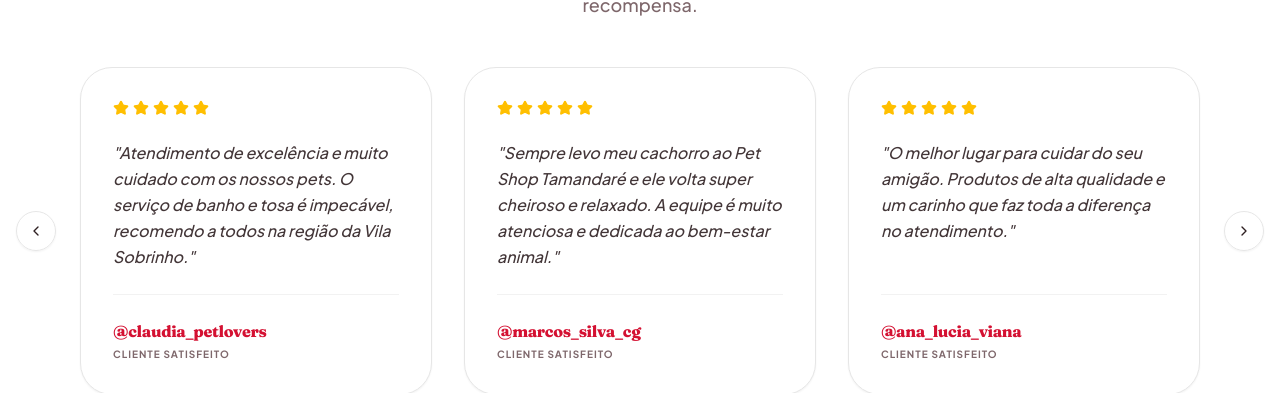
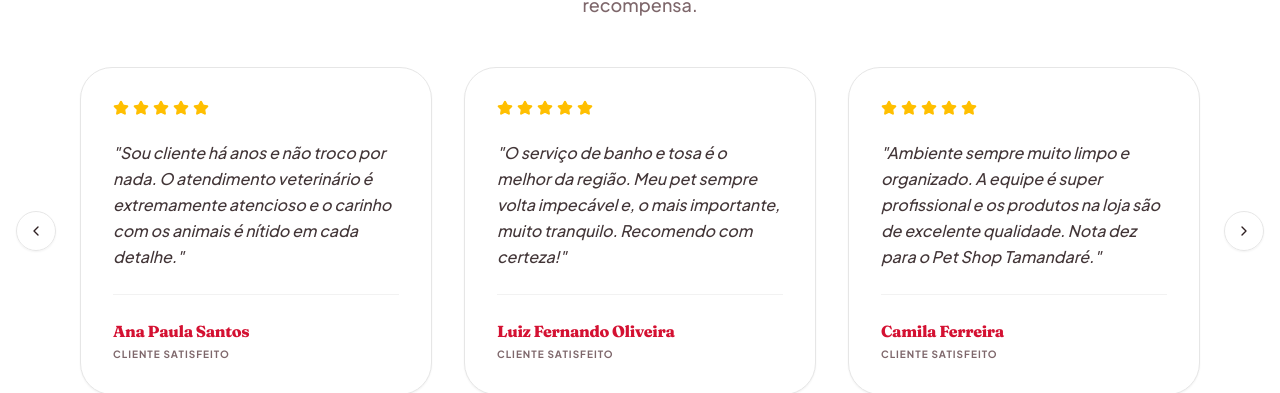
Before and after one commit to gkengenharia067-collab/remix-tamandare, a React (Vite) app: page / in a window 1280 px wide. Shown: the part 4797-5190 px from the top of the page. Built offline with nearby package versions, Linux system fonts and the light colour scheme; the HTML template or start-up script is replaced by a standard one.

Commit message:
fix: update testimonials with realistic names and authentic feedback

```diff
--- a/src/components/TestimonialsCarousel.tsx
+++ b/src/components/TestimonialsCarousel.tsx
@@ -6,24 +6,24 @@ import { Button } from "./ui/button";
 
 const testimonials = [
   {
-    text: "Atendimento de excelência e muito cuidado com os nossos pets. O serviço de banho e tosa é impecável, recomendo a todos na região da Vila Sobrinho.",
-    author: "@claudia_petlovers",
+    text: "Sou cliente há anos e não troco por nada. O atendimento veterinário é extremamente atencioso e o carinho com os animais é nítido em cada detalhe.",
+    author: "Ana Paula Santos",
   },
   {
-    text: "Sempre levo meu cachorro ao Pet Shop Tamandaré e ele volta super cheiroso e relaxado. A equipe é muito atenciosa e dedicada ao bem-estar animal.",
-    author: "@marcos_silva_cg",
+    text: "O serviço de banho e tosa é o melhor da região. Meu pet sempre volta impecável e, o mais importante, muito tranquilo. Recomendo com certeza!",
+    author: "Luiz Fernando Oliveira",
   },
   {
-    text: "O melhor lugar para cuidar do seu amigão. Produtos de alta qualidade e um carinho que faz toda a diferença no atendimento.",
-    author: "@ana_lucia_viana",
+    text: "Ambiente sempre muito limpo e organizado. A equipe é super profissional e os produtos na loja são de excelente qualidade. Nota dez para o Pet Shop Tamandaré.",
+    author: "Camila Ferreira",
   },
   {
-    text: "Profissionais qualificados que realmente amam o que fazem. Minha gatinha foi muito bem tratada na consulta veterinária. Nota dez!",
-    author: "@rodrigo_mendes_pet",
+    text: "Levo meus gatos para as consultas e sempre sou muito bem atendida. É um lugar de confiança onde sabemos que nossos pets estão em boas mãos.",
+    author: "Juliana Costa",
   },
   {
-    text: "Espaço higienizado, equipe preparada e um atendimento humano incrível. Sou cliente fiel e confio plenamente no cuidado deles.",
-    author: "@carol_lima_pets",
+    text: "A variedade de rações e acessórios é ótima, e a entrega em domicílio ajuda muito no dia a dia. Atendimento e dedicação nota mil!",
+    author: "Ricardo Almeida",
   }
 ];
 
```
